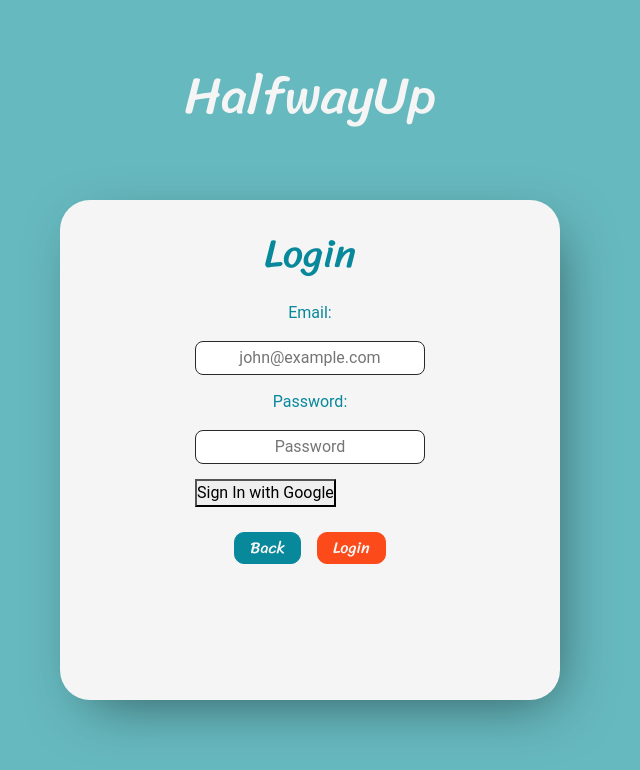
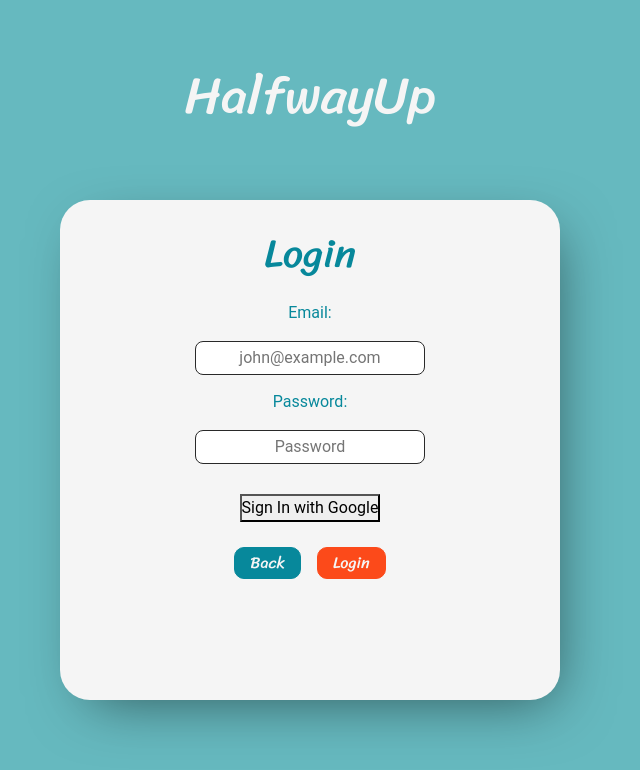
Before and after one commit to moonjason/HalfWayUp, a React (Create React App) app: page /login in a window 1280 px wide. Shown: the top 770 px of the page, without its empty margins (330-970 px from the left). Built offline with nearby package versions, Linux system fonts and the light colour scheme; no server answers.

Commit message:
fix googlesignin error position

```diff
--- a/src/components/SignInGoogleBase/SignInGoogleBase.js
+++ b/src/components/SignInGoogleBase/SignInGoogleBase.js
@@ -22,10 +22,10 @@ class SignInGoogleBase extends Component {
         const { error } = this.state;
 
         return (
-            <form onSubmit={this.onSubmit}>
-            <button type="submit">Sign In with Google</button>
+            <form className="google-signin" onSubmit={this.onSubmit}>
+              <button type="submit">Sign In with Google</button>
 
-            {error && <p>{error.message}</p>}
+              {error && <p className="google-error">{error.message}</p>}
             </form>
         );
     }
--- a/src/styles/App.css
+++ b/src/styles/App.css
@@ -105,3 +105,22 @@ body {
     background-color: #FC4A1A;
     color: whitesmoke;
 }
+
+/* *** Login *** */
+
+.google-error {
+    text-align: center;
+    max-width: 50%;
+    padding-top: 15px;
+    font-size: 10px !important;
+    color: rgb(228, 0, 0);
+}
+
+/* Google Login Form */
+.signup-form form {
+    display: flex;
+    justify-content: center;
+    flex-direction: column;
+    align-items: center;
+    padding-top: 15px;
+}
```
